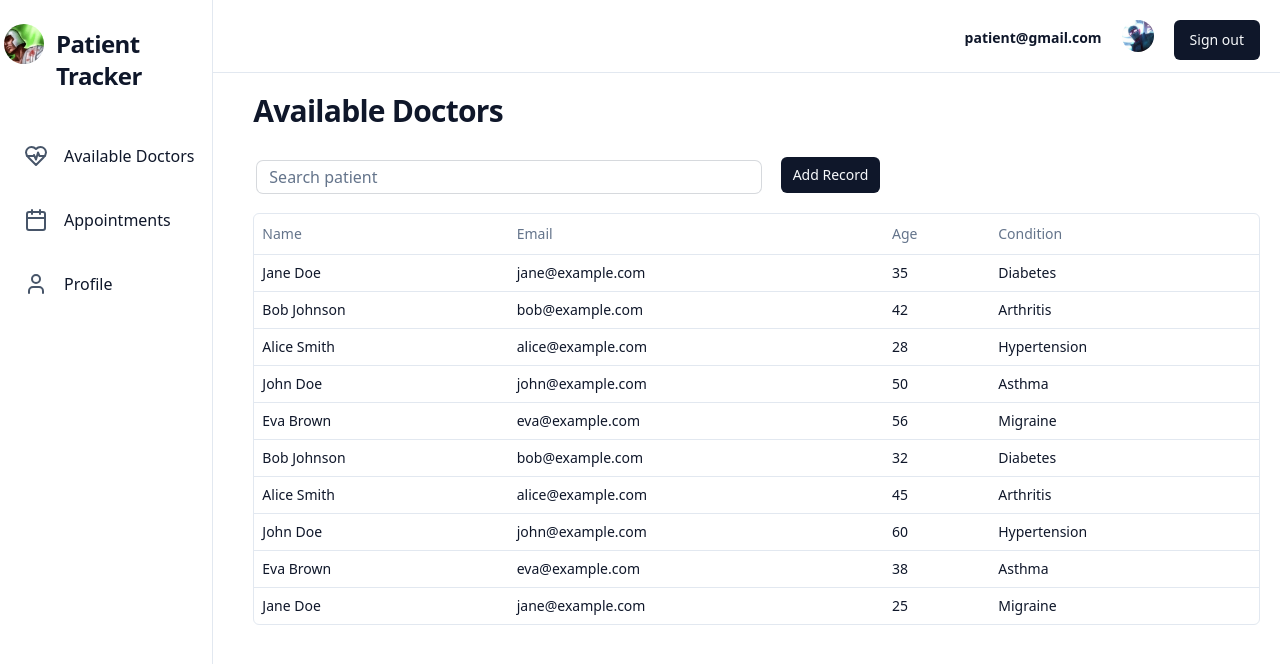
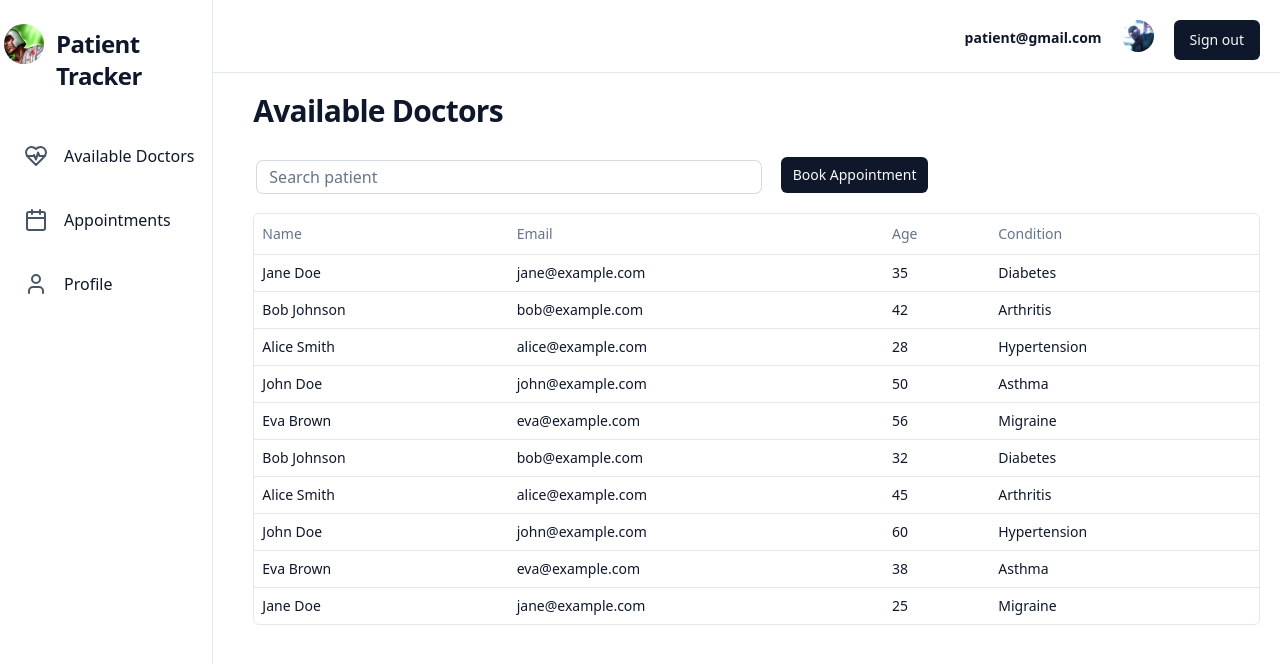
Before and after one commit to HieuHongHao/CS520-Patient-Tracker, a React (Vite) app in the folder frontend/: page /patient-page in a window 1280 px wide. Shown: the top 664 px of the page. Built offline with nearby package versions, Linux system fonts and the light colour scheme.

Commit message:
Add book appointment

```diff
--- a/frontend/src/PatientRecords.jsx
+++ b/frontend/src/PatientRecords.jsx
@@ -114,7 +114,7 @@ export function PatientRecords() {
       />
         <Dialog>
           <DialogTrigger className="ml-5 mb-3">
-            <Button size={"sm"}>Add Record</Button>
+            <Button size={"sm"}>Book Appointment</Button>
           </DialogTrigger>
           <DialogContent>
             <DialogHeader>
```
